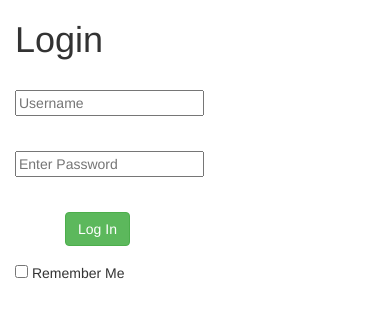
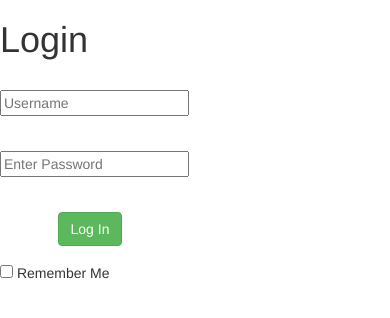
Before and after one commit to VincentHokie/andela-shopping-list-app, a Flask app: page /login in a window 390 px wide. Shown: the top 318 px of the page. Run offline with Flask 2, Linux system fonts and the light colour scheme.

Commit message:
content block container removed, all template files will define their own contianers

```diff
--- a/app/templates/base.html
+++ b/app/templates/base.html
@@ -33,11 +33,9 @@
 
     {% endblock nav %}
 
-    <div class="col-xs-12" style="background-color: #fff">
+    {% block content %}
 
-        {% block content %}
-
-        {% endblock content %}
+    {% endblock content %}
 
     </div>
     <!-- /#wrapper -->
```
